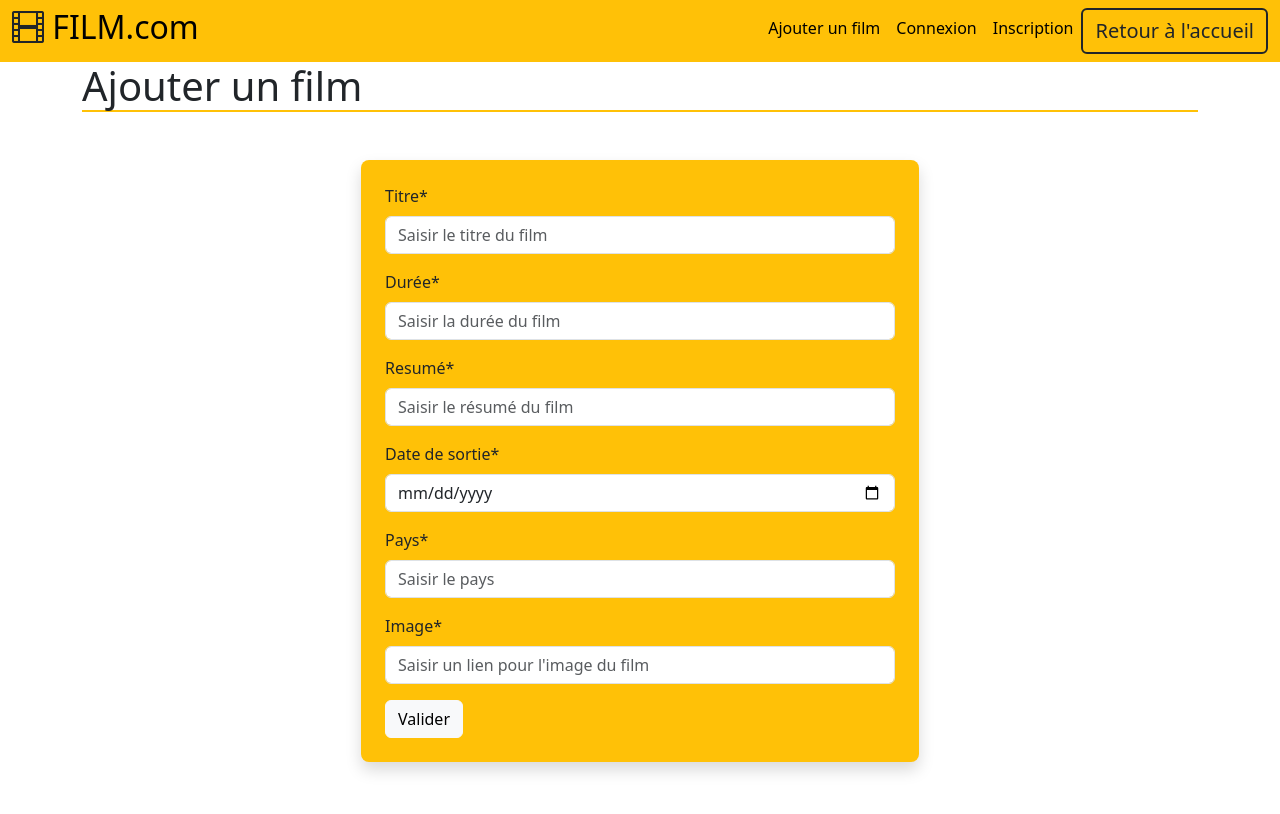
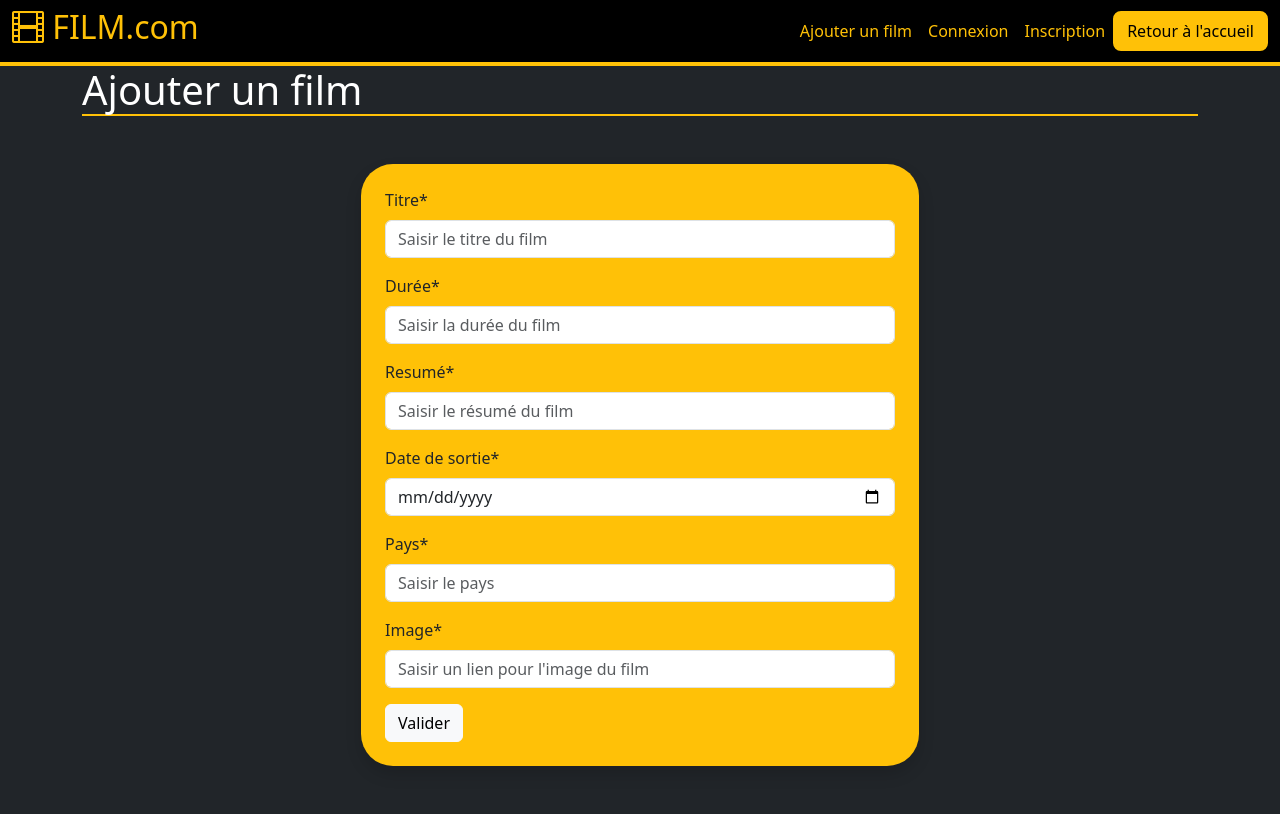
Before and after one commit to DASILVAClement/projet-cinema, a PHP site: page /formulaire.php in a window 1280 px wide. Before the commit the page ends 773 px from the top, so only its background shows below. Run offline with PHP 8.4, Linux system fonts and the light colour scheme.

Commit message:
réalisation de petit détails

```diff
--- a/creation_compte.php
+++ b/creation_compte.php
@@ -85,13 +85,13 @@ if ($_SERVER["REQUEST_METHOD"] === "POST") {
     <link rel="stylesheet" href="https://cdn.jsdelivr.net/npm/bootstrap-icons@1.11.3/font/bootstrap-icons.min.css">
     <title>Formulaire</title>
 </head>
-<body>
+<body class="bg-dark">
 <!--Insertion d'un menu-->
 <?php include_once 'menu.php' ?>
 
 
 <div class="container">
-    <h1 class="text-dark border-2 border-bottom border-warning">Inscription à votre compte </h1>
+    <h1 class="text-white border-2 border-bottom border-warning">Inscription à votre compte </h1>
     <div class="w-50 mx-auto shadow my-5 p-4 bg-warning rounded-5">
         <form action="" method="post" novalidate>
 
--- a/detail_film.php
+++ b/detail_film.php
@@ -28,11 +28,11 @@ require 'fonction.php'
     <link rel="stylesheet" href="https://cdn.jsdelivr.net/npm/bootstrap-icons@1.11.3/font/bootstrap-icons.min.css">
     <title>Document</title>
 </head>
-<body class="">
+<body class="bg-dark">
 
 <?php include_once "menu.php" ?>
 
-<div class="container shadow">
+<div class="container bg-white rounded-3">
     <h1 class=" border-bottom border-3 border-warning mt-4">Les Détails du film</h1>
     <div class="table d-flex text-center">
         <div class="mt-3 ">
@@ -57,5 +57,6 @@ require 'fonction.php'
     </div>
 </div>
 
+<script src="../assets/js/bootstrap.bundle.min.js"></script>
 </body>
 </html>
--- a/formulaire.php
+++ b/formulaire.php
@@ -83,13 +83,13 @@ if ($_SERVER["REQUEST_METHOD"] === "POST") {
     <link rel="stylesheet" href="https://cdn.jsdelivr.net/npm/bootstrap-icons@1.11.3/font/bootstrap-icons.min.css">
     <title>Formulaire</title>
 </head>
-<body>
+<body class="bg-dark">
 <!--Insertion d'un menu-->
 <?php include_once 'menu.php' ?>
 
 <div class="container">
-    <h1 class="text-dark border-2 border-bottom border-warning">Ajouter un film</h1>
-    <div class="w-50 mx-auto shadow my-5 p-4 bg-warning rounded-3">
+    <h1 class="text-white border-2 border-bottom border-warning">Ajouter un film</h1>
+    <div class="w-50 mx-auto shadow my-5 p-4 bg-warning rounded-5">
         <form action="" method="post" novalidate>
             <div class="mb-3">
                 <label for="titre_film" class="form-label">Titre*</label>
--- a/menu.php
+++ b/menu.php
@@ -9,10 +9,10 @@
 </head>
 <body>
 <header>
-    <nav class="navbar navbar-expand-md bg-warning">
+    <nav class="navbar navbar-expand-md bg-black border-bottom border-warning border-4">
         <div class="container-fluid">
-            <h2><i class="bi bi-film"></i> <a href="index.php" class="text-decoration-none text-black">FILM.com</a></h2>
-            <button class="navbar-toggler" type="button" data-bs-toggle="collapse"
+            <h2 class="text-warning"><i class="bi bi-film"></i> <a href="index.php" class="text-decoration-none text-warning">FILM.com</a></h2>
+            <button class="navbar-toggler bg-warning" type="button" data-bs-toggle="collapse"
                     data-bs-target="#navbarSupportedContent"
                     aria-controls="navbarSupportedContent" aria-expanded="false" aria-label="Toggle navigation">
                 <span class="navbar-toggler-icon"></span>
@@ -20,21 +20,23 @@
             <div class="collapse navbar-collapse" id="navbarSupportedContent">
                 <ul class="navbar-nav ms-auto">
                     <li class="nav-item">
-                        <a class="nav-link active" aria-current="page" href="formulaire.php">Ajouter un film</a>
+                        <a class="nav-link active text-warning" aria-current="page" href="formulaire.php">Ajouter un film</a>
                     </li>
                     <li class="nav-item">
-                        <a class="nav-link active" aria-current="page" href="connexion_compte.php">Connexion</a>
+                        <a class="nav-link active text-warning" aria-current="page" href="connexion_compte.php">Connexion</a>
                     </li>
                     <li class="nav-item">
-                        <a class="nav-link active" aria-current="page" href="creation_compte.php">Inscription</a>
+                        <a class="nav-link active text-warning" aria-current="page" href="creation_compte.php">Inscription</a>
                     </li>
                     <li class="nav-item rounded-3">
-                        <a href="index.php" type="button" class="btn btn-outline-dark border-2 fs-5">Retour à l'accueil</a>
+                        <a href="index.php" type="button" class="btn btn-warning border-2 text-black rounded-3">Retour à l'accueil</a>
                     </li>
                 </ul>
             </div>
         </div>
     </nav>
 </header>
+
+<script src="../assets/js/bootstrap.bundle.min.js"></script>
 </body>
 </html>
```
Also changed, not shown: connexion_compte.php (+4 -3 lines), index.php (+6 -4 lines).
